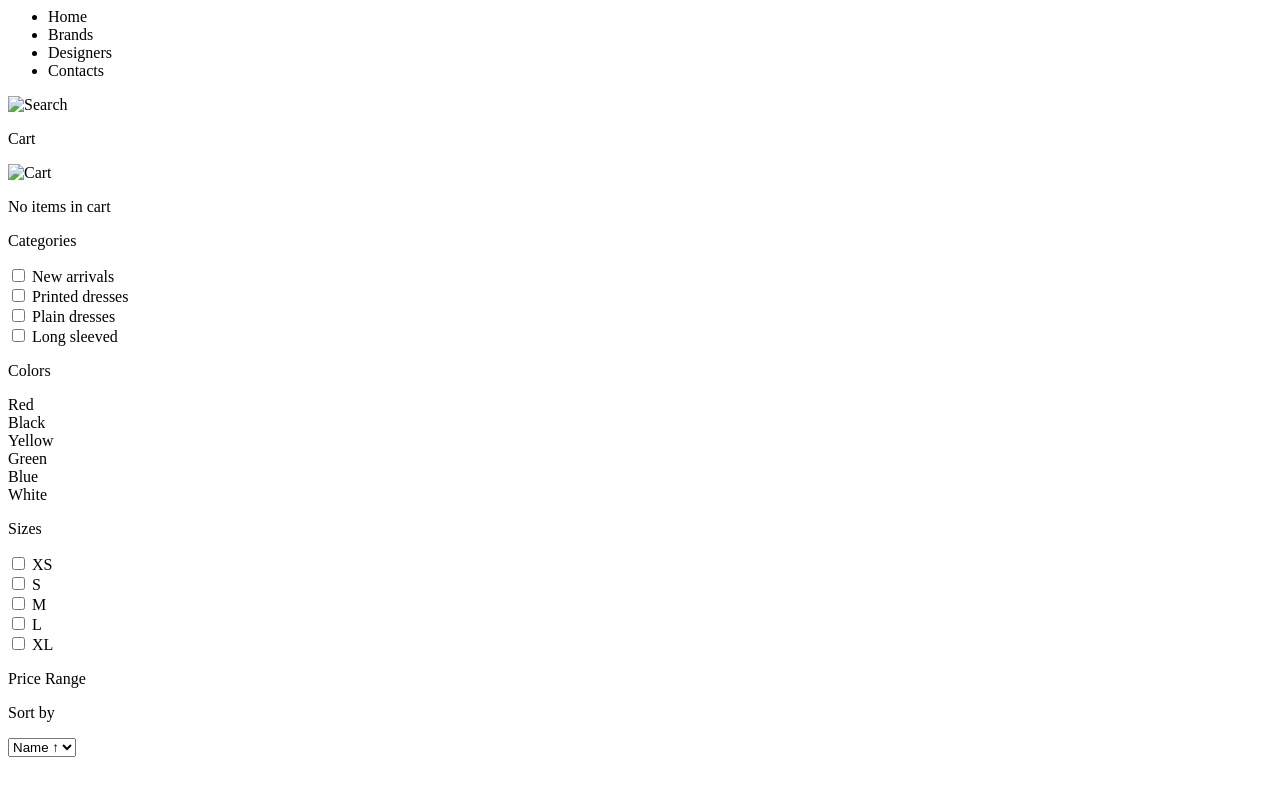
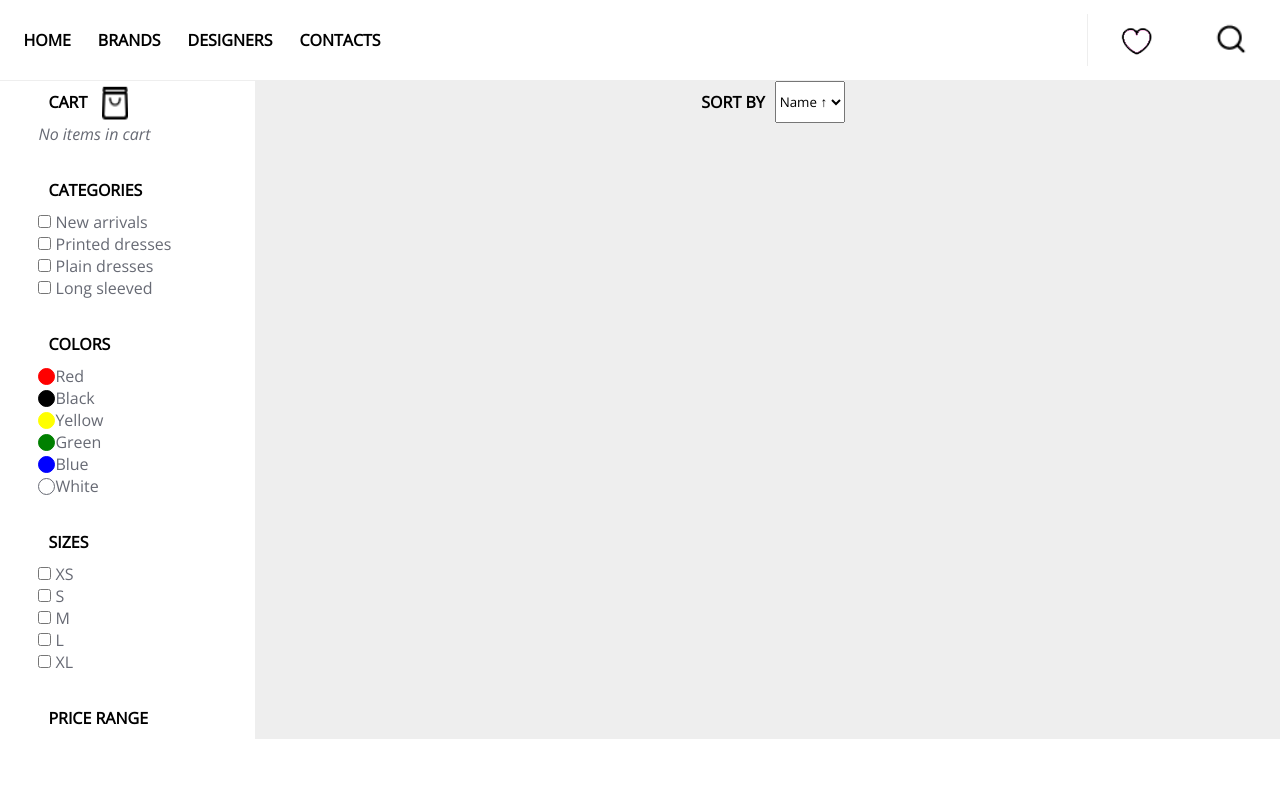
Before and after one commit to OksanaAstapova/OnlineStore, a website built with webpack: page src/template.html in a window 1280 px wide. Built offline with nearby package versions, Linux system fonts and the light colour scheme; files whose address does not match are found by name.

Commit message:
feat: add styles in project (Thu, Jul 14, 2022 09:40:06 PM)

```diff
--- /dev/null
+++ b/postcss.config.js
@@ -0,0 +1,7 @@
+module.exports = {
+    plugins: {
+      'postcss-preset-env': {
+        browsers: 'last 2 versions',
+      },
+    },
+  }
--- a/src/index.js
+++ b/src/index.js
@@ -1 +1,4 @@
+import './styles/main.scss'
+
+
 console.log('qqqqqqq')
--- /dev/null
+++ b/src/styles/main.scss
@@ -0,0 +1,207 @@
+@import url('https://fonts.googleapis.com/css2?family=Open+Sans:ital@0;1&display=swap');
+
+$font: 'Open Sans', sans-serif;
+
+%flex{
+    display: flex;
+    flex-direction: row;
+}
+
+*{
+    margin: 0px;
+    padding: 0px;
+    font-family: $font;
+    text-decoration: none;
+    list-style: none;
+}
+
+.subtitle{
+    text-transform: uppercase;
+    font-weight: 600;
+    margin: 10px;
+
+}
+
+.text{
+    color: #676A74;
+}
+
+.text_italized{
+    font-style: italic;
+}
+
+.header{
+
+    @extend %flex;
+    height: 10vh;
+    align-items: center;
+    justify-content: space-between;
+    border-bottom:1px solid #eee;
+
+
+    .header__menu{
+
+        @extend %flex;
+        width: 30vw;
+        justify-content: space-around;
+    }
+
+    .header__bar{
+
+        @extend %flex;
+        width: 15vw;
+        justify-content: space-around;
+        border-left:1px solid #eee;
+
+        .favorites{
+            background-image: url(../assets/icons/favs.png);
+            background-position: center;
+            width: 50px;
+            height: 50px;
+            transition: .2s;
+        }
+
+        .favorites:hover{
+            cursor: pointer;
+        }
+
+        .favorites:active{
+            transform: translateY(3px)
+        }
+
+        .favs-active{
+            background-image: url(../assets/icons/favs2.png);
+
+        }
+    }
+}
+
+.main{
+
+    @extend %flex;
+
+    .sidebar{
+
+        @extend %flex;
+        flex-direction: column;
+        width: 20vw;
+        border-right:1px solid #eee;
+        margin-left: 3vw;
+        gap: 3vh;
+
+        .sidebar__cart_title{
+            @extend %flex;
+
+            p{
+                align-self: flex-end;
+            }
+        }
+
+        .sidebar__filters{
+
+            @extend %flex;
+            flex-direction: column;
+            gap: 3vh;
+
+            .filters__colors_block{
+
+                @extend %flex;
+                align-items: center;
+
+                .color_circle{
+                    border-radius: 50%;
+                    width: 15px;
+                    height: 15px;
+                }
+
+                .color_circle_red{
+                    background-color: red;
+                    border: 1px solid red;
+                }
+
+                .color_circle_black{
+                    background-color: black;
+                    border: 1px solid black;
+                }
+
+                .color_circle_yellow{
+                    background-color: yellow;
+                    border: 1px solid yellow;
+                }
+
+                .color_circle_green{
+                    background-color: green;
+                    border: 1px solid green;
+                }
+
+                .color_circle_blue{
+                    background-color: blue;
+                    border: 1px solid blue;
+                }
+
+                .color_circle_white{
+                    background-color: white;
+                    border: 1px solid #676A74;
+                }
+            }
+        }
+
+    }
+
+    .products{
+
+        background-color:#eee;
+
+        .products__sort{
+
+            @extend %flex;
+            justify-content: center;
+
+        }
+
+        .products__wrapper{
+            @extend %flex;
+            flex-wrap: wrap;
+            justify-content: space-around;
+            width: 80vw;
+
+            .card{
+                margin-top: 3%;
+
+                .card__favs{
+                    position: absolute;
+                    width: 50px;
+                    height: 50px;
+                    background-image: url(../assets/icons/favs.png);
+                    background-position: center;
+                    cursor: pointer;
+                }
+
+                .card__favs_active{
+                    background-image: url(../assets/icons/favs2.png);
+
+                }
+
+                .card__info{
+
+                    @extend %flex;
+                    justify-content: space-around;
+                    background-color: white;
+                    height: 15%;
+
+                    .card__price{
+
+                        @extend %flex;
+                        color: rgb(242, 49, 242);
+                        font-weight: 1000;
+                        font-size: 1.2em;
+                        align-items: center;
+                    }
+                }
+            }
+
+
+        }
+
+    }
+}
--- a/src/template.html
+++ b/src/template.html
@@ -5,7 +5,6 @@
     <meta name="viewport" content="width=device-width, initial-scale=1.0">
     <title>Online Store</title>
 
-    <link rel="stylesheet" href="css/style.css">
 </head>
 <body>
     <header class="header">
--- a/webpack.config.js
+++ b/webpack.config.js
@@ -17,4 +17,24 @@ module.exports = {
       filename: 'index.html', // output file
     }),
   ],
+  module: {
+    rules: [
+      // JavaScript
+      {
+        test: /\.js$/,
+        exclude: /node_modules/,
+        use: ['babel-loader'],
+      },
+      // CSS, PostCSS, and Sass
+      {
+        test: /\.(scss|css)$/,
+        use: ['style-loader', 'css-loader', 'postcss-loader', 'sass-loader'],
+      },
+      // Images
+      {
+        test: /\.(?:ico|gif|png|jpg|jpeg)$/i,
+        type: 'asset/resource',
+      },
+    ],
+  },
 }
```
Also changed, not shown: package.json (+10 -0 lines), .babelrc (added), dist/68009ee52b66712fe679.png (added), dist/acd8913f4512ec41595f.png (added), dist/index.html, dist/main.bundle.js, src/assets/icons/cart.png (added), src/assets/icons/favs.png (added), src/assets/icons/favs2.png (added), src/assets/icons/search.png (added), 1 other file.
